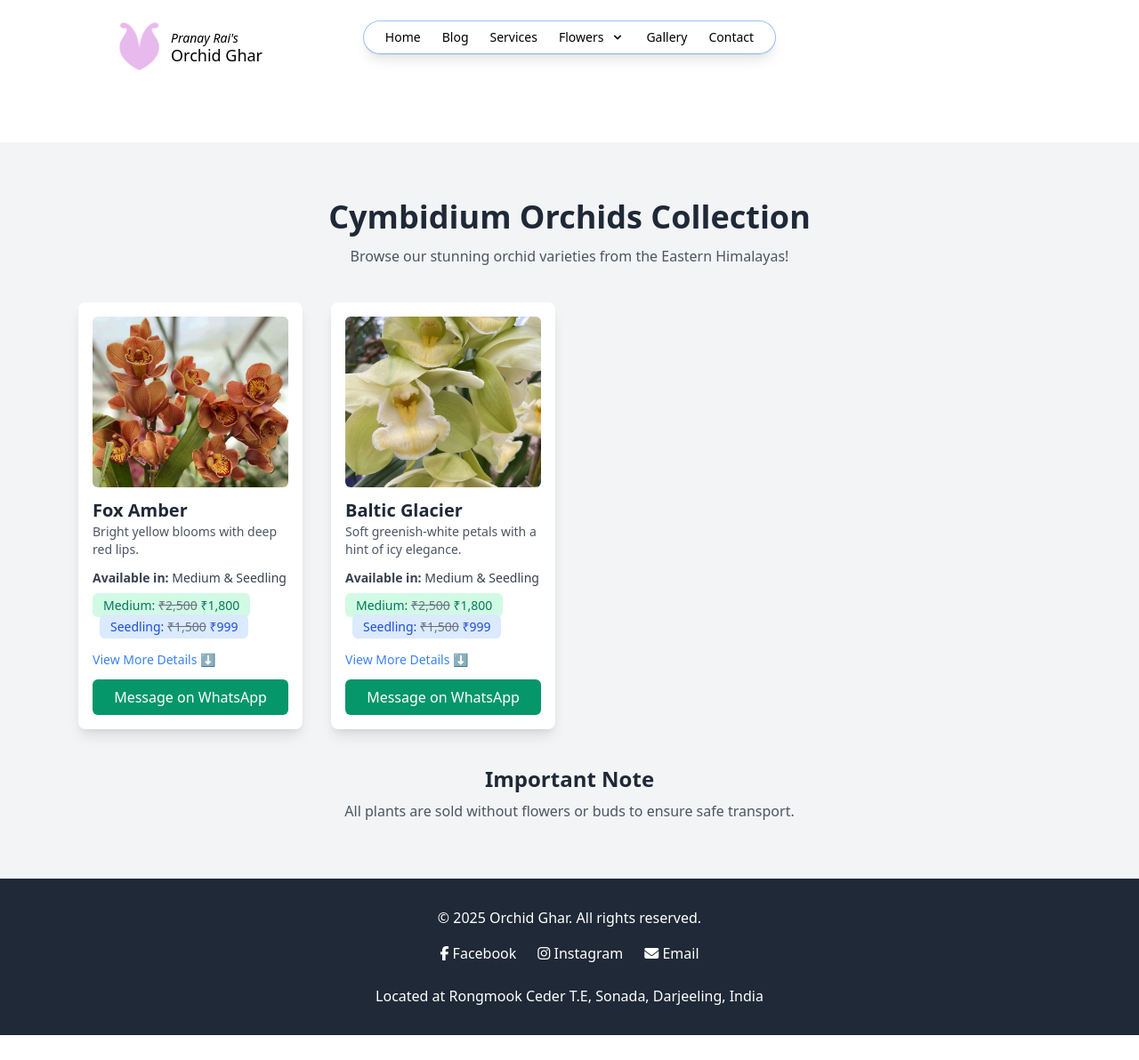
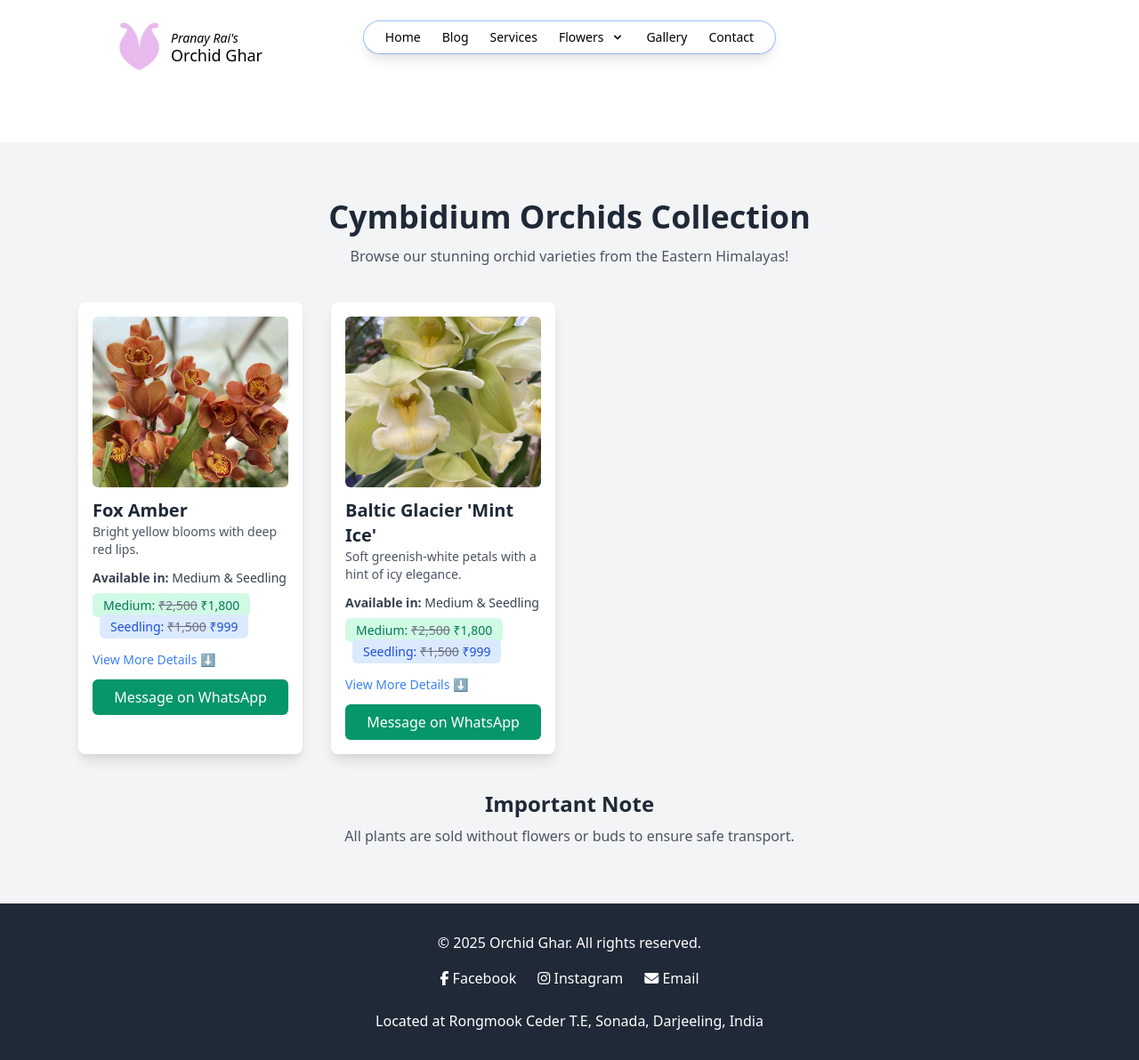
Before and after one commit to OrchidGhar/orchidghar.github.io, a Jekyll site: the page built from _flowers/cymbidium-orchid.html, in a window 1280 px wide. Shown: the whole page at 89% size. Built offline with Jekyll 4.4.1, drawn with Linux system fonts in a browser that asks for light colours; nearby versions of some CDN libraries; before the commit the page ends 1164 px from its top, so only the background shows below that.

Commit message:
flowers page updated

```diff
--- a/_flowers/cymbidium-orchid.html
+++ b/_flowers/cymbidium-orchid.html
@@ -61,7 +61,7 @@ excerpt: "Cymbidium Orchid care, pricing, and details for orchid lovers in Sikki
         </div>
         <div class="bg-white dark:bg-gray-800 p-4 rounded-lg shadow-lg transform hover:scale-105 transition">
             <img src="{{ site.baseurl }}assets/images/baltic-glacier.webp" class="w-full h-48 object-cover rounded-md" alt="Baltic Glacier Cymbidium Orchid">
-            <h3 class="text-xl font-semibold text-gray-800 dark:text-white mt-3">Baltic Glacier</h3>
+            <h3 class="text-xl font-semibold text-gray-800 dark:text-white mt-3">Baltic Glacier 'Mint Ice'</h3>
             <p class="text-gray-600 dark:text-gray-400 text-sm">Soft greenish-white petals with a hint of icy elegance.</p>
 
             <!-- Pricing with Discounts -->
```
